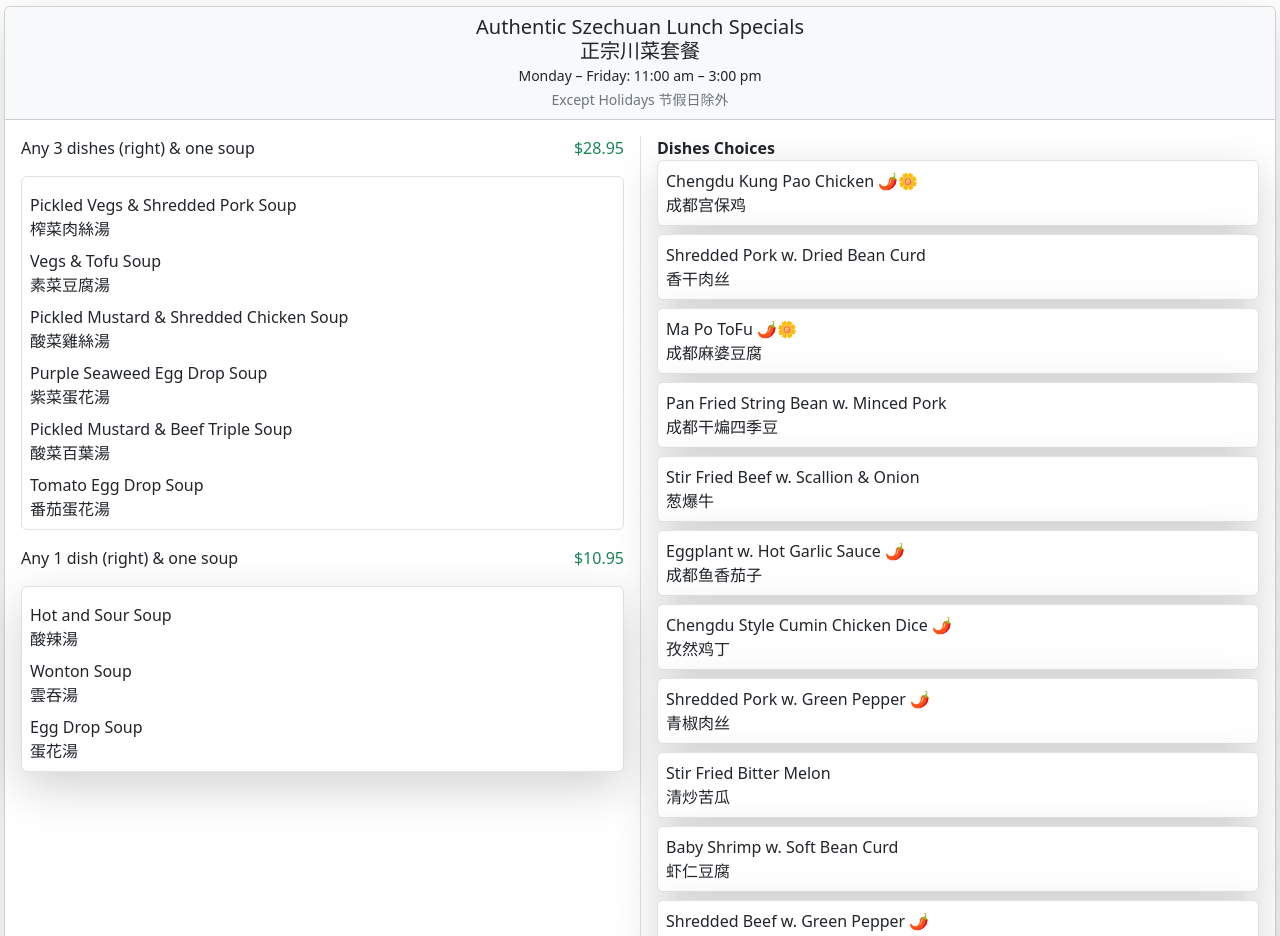
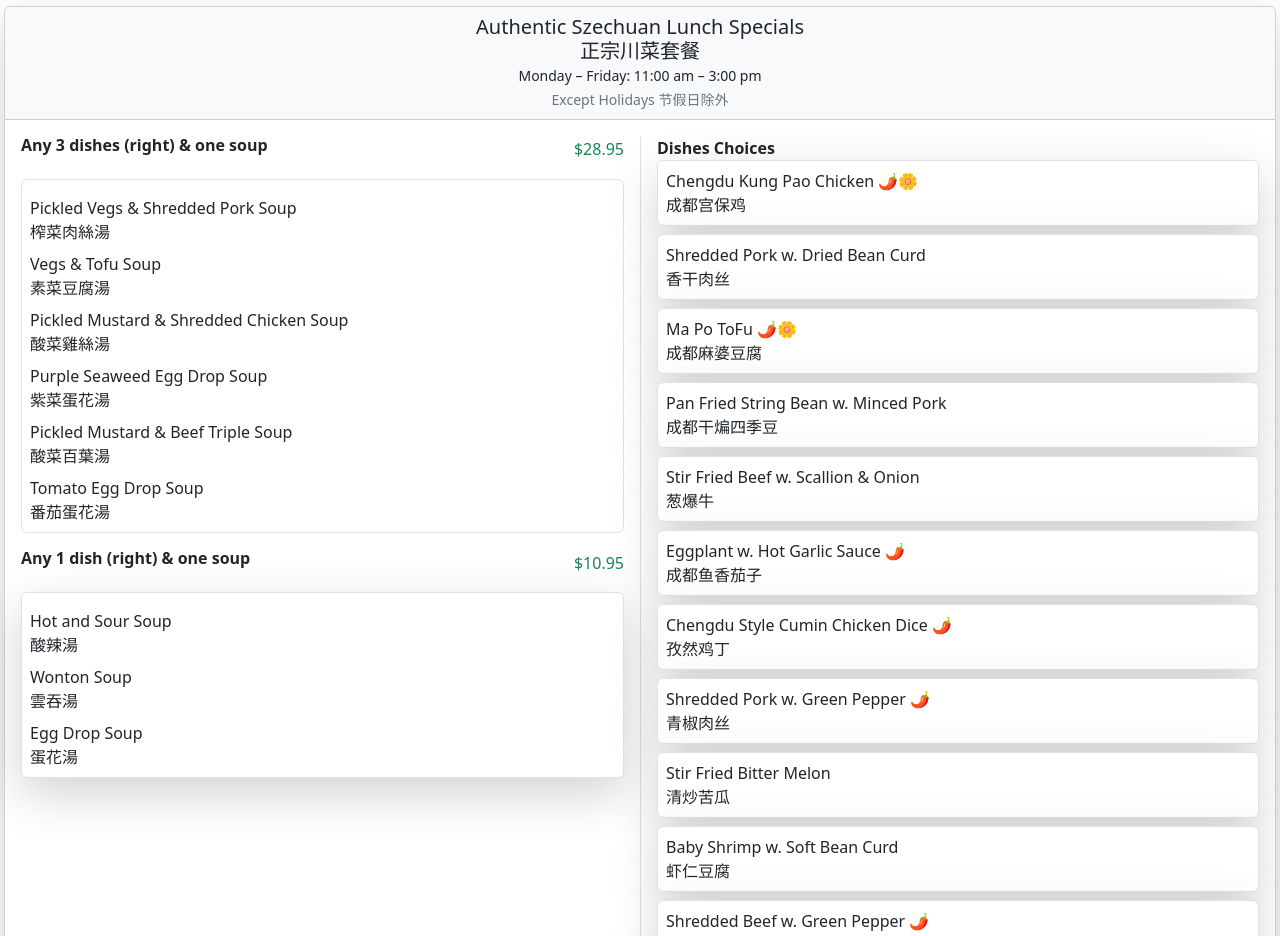
Before and after one commit to chinajaderockvillesbest/chinajaderockvillesbest.github.io, a plain HTML site: page index.html in a window 1280 px wide. Shown: the part 8360-9296 px from the top of the page. Drawn offline with nearby package versions, Linux system fonts and the light colour scheme.

Commit message:
changed american chinese header and lunch special fonts

```diff
--- a/index.html
+++ b/index.html
@@ -1840,7 +1840,7 @@
                     <div class="col-6 pe-3">
                         <!-- Any 3 dishes & one soup -->
                         <div class="d-flex justify-content-between align-items-center mb-3">
-                            <span>Any 3 dishes (right) &amp; one soup</span>
+                            <span class="h6 fw-semibold">Any 3 dishes (right) &amp; one soup</span>
                             <span class="text-success">$28.95</span>
                         </div>
                         <div class="card border shadow=">
@@ -1874,7 +1874,7 @@
 
                         <!-- Any 1 dish & one soup -->
                         <div class="d-flex justify-content-between align-items-center my-3">
-                            <span>Any 1 dish (right) &amp; one soup</span>
+                            <span class="h6 fw-semibold">Any 1 dish (right) &amp; one soup</span>
                             <span class="text-success">$10.95</span>
                         </div>
                         <div class="card border shadow">
```
Also changed, not shown: 1 other file.
